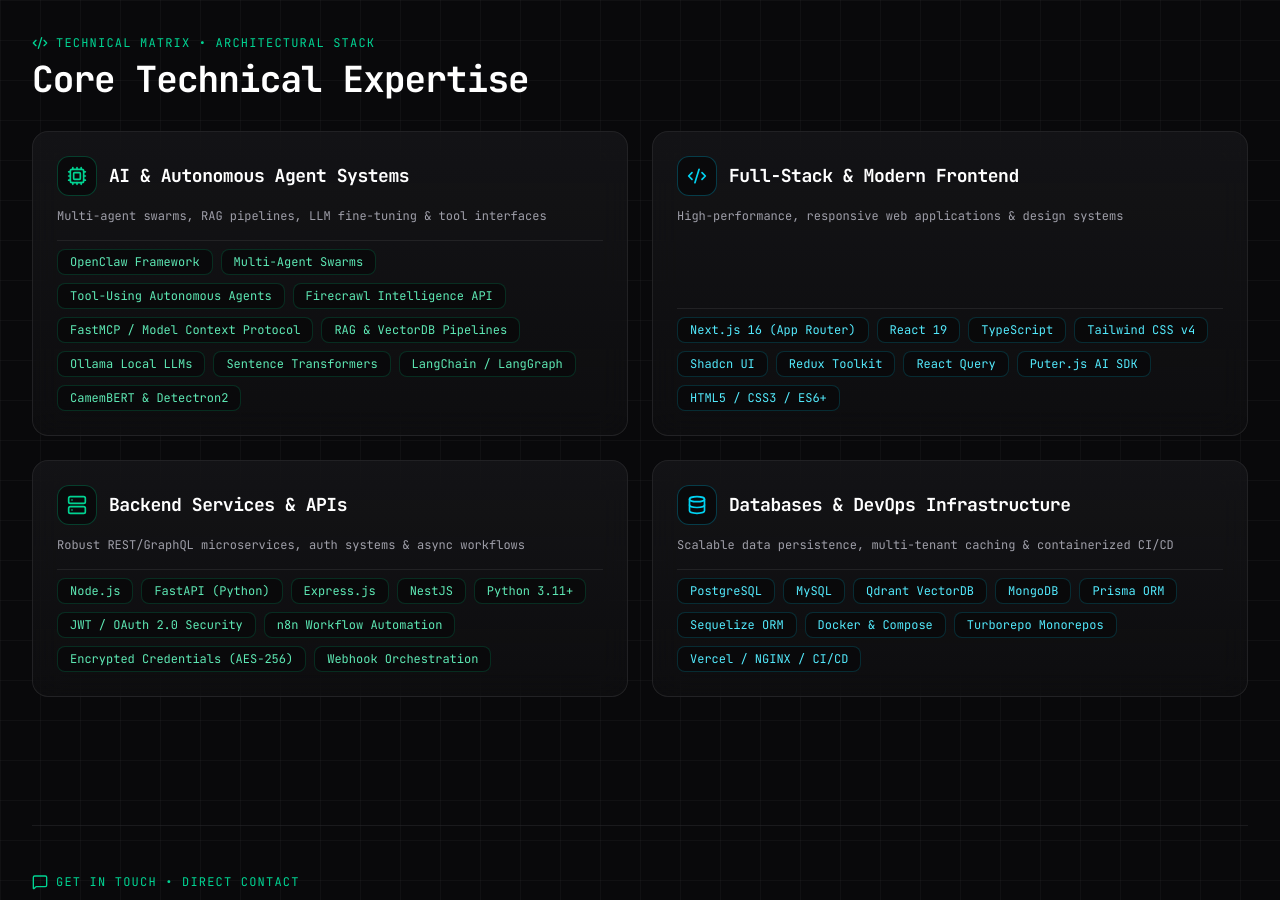
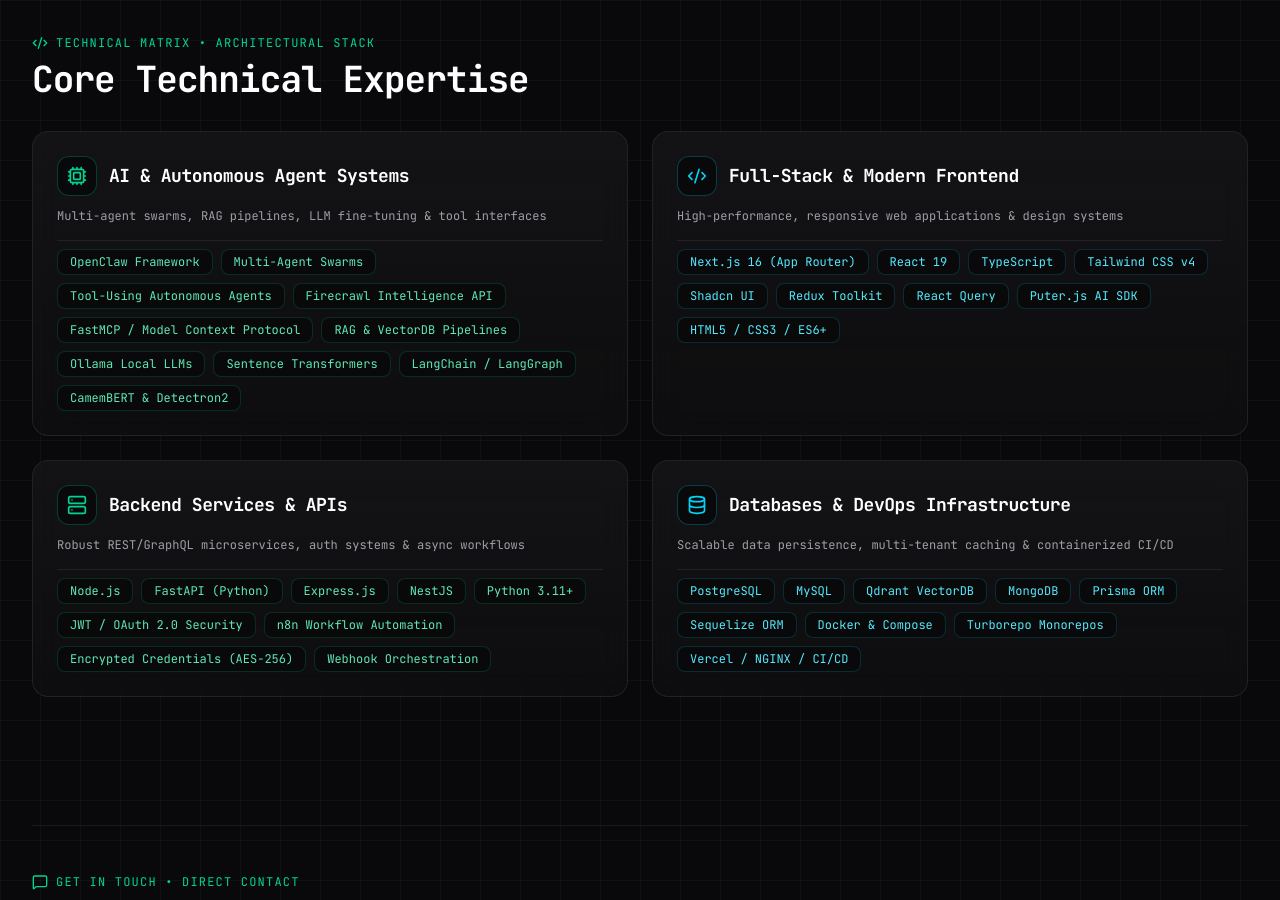
Before and after one commit to oxcodexo/portfolio, a Next.js app: page / in a window 1280 px wide. Shown: the part 3880-4780 px from the top of the page. Built offline with nearby package versions, Linux system fonts and the light colour scheme.

Commit message:
fix(ui): remove unnecessary vertical spacing in tech stack cards

```diff
--- a/src/components/home/TechStackSection.tsx
+++ b/src/components/home/TechStackSection.tsx
@@ -103,7 +103,7 @@ export function TechStackSection() {
               key={idx}
               variants={cardVariants}
               whileHover={{ y: -4 }}
-              className="cyber-card rounded-2xl p-6 flex flex-col justify-between gap-4"
+              className="cyber-card rounded-2xl p-6 flex flex-col justify-start gap-4"
             >
               <div className="flex flex-col gap-3">
                 <div className="flex items-center justify-between">
```
